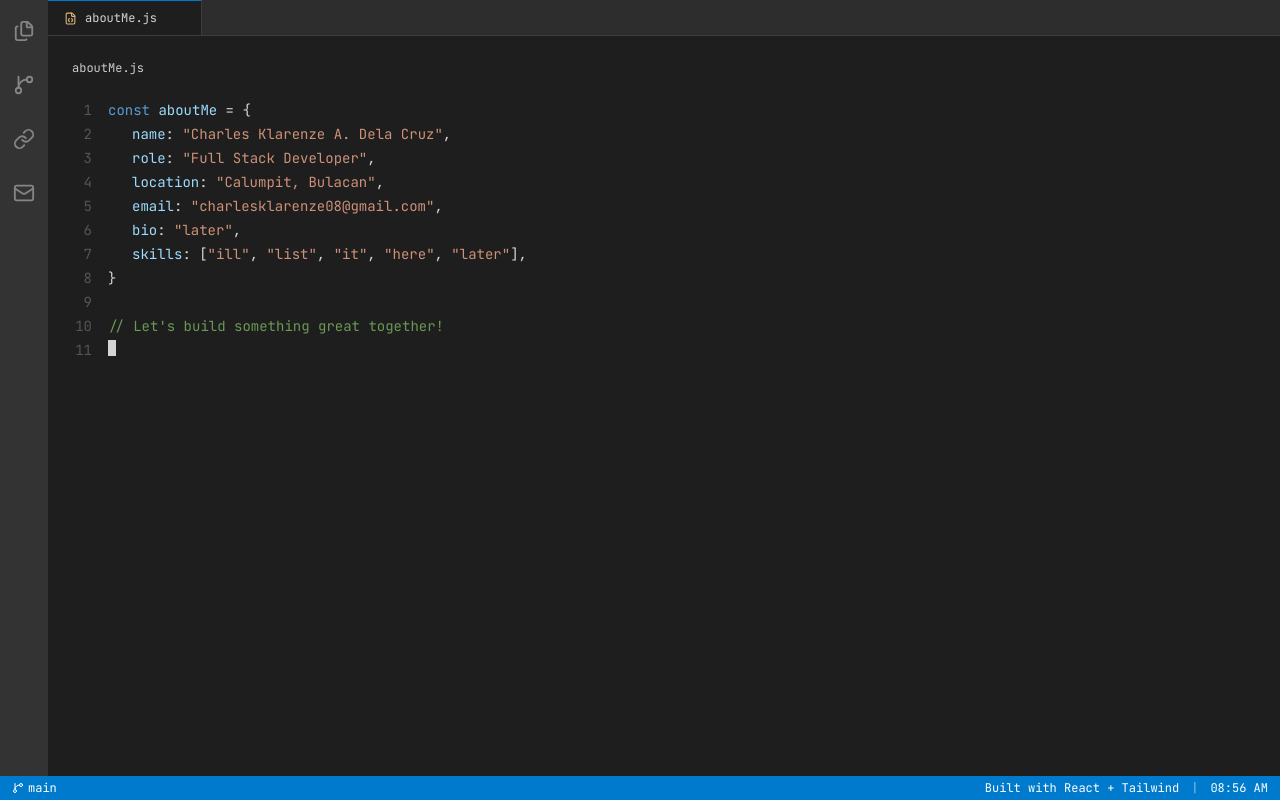
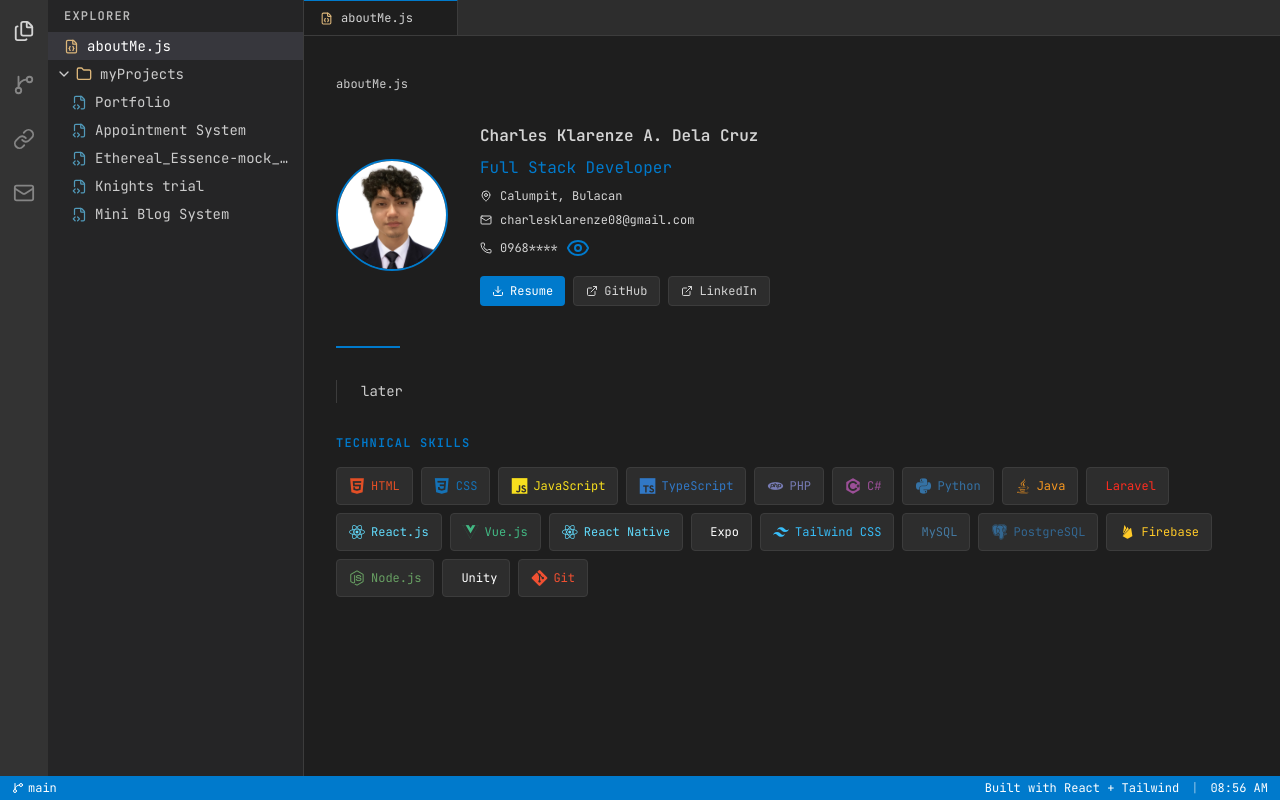
Before and after one commit to Klarenze0/Portfolio, a React (Vite) app: page / in a window 1280 px wide. Built offline with nearby package versions, Linux system fonts and the light colour scheme.

Commit message:
changed aboutme ui

```diff
--- a/src/App.tsx
+++ b/src/App.tsx
@@ -14,7 +14,7 @@ function App() {
   const [activeProject, setActiveProject] = useState<Project | null>(null);
   const [isAboutMeOpen, setIsAboutMeOpen] = useState(true);
   const [activeTab, setActiveTab] = useState<string | null>(ABOUT_ME_TAB);
-  const [isExplorerOpen, setIsExplorerOpen] = useState(false);
+  const [isExplorerOpen, setIsExplorerOpen] = useState(true);
 
   const handleSelectProject = (project: Project) => {
     if (!openProjects.find((p) => p.id === project.id)) {
--- a/src/components/AboutMeEditor.tsx
+++ b/src/components/AboutMeEditor.tsx
@@ -1,153 +1,171 @@
-import { useEffect, useState } from "react";
+import { useState } from "react";
 import { aboutMe } from "../data/projects";
+import { Download, ExternalLink, Eye, EyeOff, Mail, MapPin, Phone } from "lucide-react";
+
+const skills = [
+  { label: "HTML", className: "devicon-html5-plain", color: "#e34f26" },
+  { label: "CSS", className: "devicon-css3-plain", color: "#1572b6" },
+  {
+    label: "JavaScript",
+    className: "devicon-javascript-plain",
+    color: "#f7df1e",
+  },
+  {
+    label: "TypeScript",
+    className: "devicon-typescript-plain",
+    color: "#3178c6",
+  },
+  { label: "PHP", className: "devicon-php-plain", color: "#777bb4" },
+  { label: "C#", className: "devicon-csharp-plain", color: "#9b4f97" },
+  { label: "Python", className: "devicon-python-plain", color: "#3572a5" },
+  { label: "Java", className: "devicon-java-plain", color: "#f89820" },
+  { label: "Laravel", className: "devicon-laravel-original", color: "#ff2d20" },
+  { label: "React.js", className: "devicon-react-original", color: "#61dafb" },
+  { label: "Vue.js", className: "devicon-vuejs-plain", color: "#42b883" },
+  {
+    label: "React Native",
+    className: "devicon-react-original",
+    color: "#61dafb",
+  },
+  { label: "Expo", className: "devicon-expo-original", color: "#ffffff" },
+  {
+    label: "Tailwind CSS",
+    className: "devicon-tailwindcss-plain",
+    color: "#38bdf8",
+  },
+  { label: "MySQL", className: "devicon-mysql-original", color: "#4479a1" },
+  {
+    label: "PostgreSQL",
+    className: "devicon-postgresql-plain",
+    color: "#336791",
+  },
+  { label: "Firebase", className: "devicon-firebase-plain", color: "#ffca28" },
+  { label: "Node.js", className: "devicon-nodejs-plain", color: "#68a063" },
+  { label: "Unity", className: "devicon-unity-plain", color: "#ffffff" },
+  { label: "Git", className: "devicon-git-plain", color: "#f05032" },
+];
 
 export default function AboutMeEditor() {
-  const [showCursor, setShowCursor] = useState(true);
+  const [showPhone, setShowPhone] = useState(false);
+  return (
+    <div className="flex-1 bg-[#1e1e1e] overflow-auto">
+      <div className="max-w-3x1 mx-auto px-8 py-10 font-mono">
+        {/* Breadcrumb */}
+        <div className="text-xs text-[#858585] mb-8">
+          <span className="text-[#cccccc]">aboutMe.js</span>
+        </div>
 
-  // Blinking cursor effect
-  useEffect(() => {
-    const interval = setInterval(() => {
-      setShowCursor((prev) => !prev);
-    }, 500);
-    return () => clearInterval(interval);
-  }, []);
+        {/* Profile Section */}
+        <div className="flex flex-col sm:flex-row items-center gap-8 mb-10">
+          {/* Photo */}
+          <div className="shrink-0">
+            <img
+              src={aboutMe.photo}
+              alt={aboutMe.name}
+              className="w-28 h-28 rounded-full object-cover border-2 border-[#007acc]"
+            />
+          </div>
 
-  const lines = [
-    {
-      number: 1,
-      content: (
-        <span>
-          <span className="text-[#569cd6]">const </span>
-          <span className="text-[#9cdcfe]">aboutMe</span>
-          <span className="text-[#d4d4d4]"> = {"{"}</span>
-        </span>
-      ),
-    },
-    {
-      number: 2,
-      content: (
-        <span className="ml-6">
-          <span className="text-[#9cdcfe]">name</span>
-          <span className="text-[#d4d4d4]">: </span>
-          <span className="text-[#ce9178]">"{aboutMe.name}"</span>
-          <span className="text-[#d4d4d4]">,</span>
-        </span>
-      ),
-    },
-    {
-      number: 3,
-      content: (
-        <span className="ml-6">
-          <span className="text-[#9cdcfe]">role</span>
-          <span className="text-[#d4d4d4]">: </span>
-          <span className="text-[#ce9178]">"{aboutMe.role}"</span>
-          <span className="text-[#d4d4d4]">,</span>
-        </span>
-      ),
-    },
-    {
-      number: 4,
-      content: (
-        <span className="ml-6">
-          <span className="text-[#9cdcfe]">location</span>
-          <span className="text-[#d4d4d4]">: </span>
-          <span className="text-[#ce9178]">"{aboutMe.location}"</span>
-          <span className="text-[#d4d4d4]">,</span>
-        </span>
-      ),
-    },
-    {
-      number: 5,
-      content: (
-        <span className="ml-6">
-          <span className="text-[#9cdcfe]">email</span>
-          <span className="text-[#d4d4d4]">: </span>
-          <span className="text-[#ce9178]">"{aboutMe.email}"</span>
-          <span className="text-[#d4d4d4]">,</span>
-        </span>
-      ),
-    },
-    {
-      number: 6,
-      content: (
-        <span className="ml-6">
-          <span className="text-[#9cdcfe]">bio</span>
-          <span className="text-[#d4d4d4]">: </span>
-          <span className="text-[#ce9178]">"{aboutMe.bio}"</span>
-          <span className="text-[#d4d4d4]">,</span>
-        </span>
-      ),
-    },
-    {
-      number: 7,
-      content: (
-        <span className="ml-6">
-          <span className="text-[#9cdcfe]">skills</span>
-          <span className="text-[#d4d4d4]">: [</span>
-          {aboutMe.skills.map((skill, i) => (
-            <span key={skill}>
-              <span className="text-[#ce9178]">"{skill}"</span>
-              {i < aboutMe.skills.length - 1 && (
-                <span className="text-[#d4d4d4]">, </span>
-              )}
-            </span>
-          ))}
-          <span className="text-[#d4d4d4]">],</span>
-        </span>
-      ),
-    },
-    {
-      number: 8,
-      content: (
-        <span>
-          <span className="text-[#d4d4d4]">{"}"}</span>
-        </span>
-      ),
-    },
-    { number: 9, content: <span></span> },
-    {
-      number: 10,
-      content: (
-        <span>
-          <span className="text-[#6a9955]">
-            // Let's build something great together!
-          </span>
-        </span>
-      ),
-    },
-  ];
+          {/* Details */}
+          <div className="flex flex-col gap-2">
+            <h1 className="text-2x1 font-bold text-[#d4d4d4]">
+              {aboutMe.name}
+            </h1>
+            <p className="text-[#007acc]">{aboutMe.role}</p>
 
-  return (
-    <div className="flex-1 bg-[#1e1e1e] overflow-auto p-6 font-mono">
-      {/* Breadcrumb */}
-      <div className="text-xs text-[#858585] mb-6">
-        <span className="text-[#cccccc]">aboutMe.js</span>
-      </div>
+            <div className="flex items-center gap-2 text-xs">
+              <MapPin size={12} />
+              <span>{aboutMe.location}</span>
+            </div>
 
-      {/* Code lines */}
-      <div className="max-w-2xl">
-        {lines.map((line) => (
-          <div
-            key={line.number}
-            className="flex gap-4 mb-1 text-sm hover:bg-[#2a2d2e] rounded transition-colors duration-100"
-          >
-            <span className="text-[#555555] select-none w-5 text-right shrink-0">
-              {line.number}
-            </span>
-            <span>{line.content}</span>
+            <div className="flex items-center gap-2 text-xs">
+              <Mail size={12} />
+              <a
+                href={`mailto:${aboutMe.email}`}
+                className="hover:text-[#d4d4d4] transition-colors"
+              >
+                {aboutMe.email}
+              </a>
+            </div>
+
+            <div className="flex items-center gap-2 text-xs">
+              <Phone size={12} />
+
+              <span>
+                {showPhone
+                  ? aboutMe.phonenum
+                  : `${aboutMe.phonenum.slice(0, 4)}****`}
+              </span>
+
+              <button
+                onClick={() => setShowPhone((prev) => !prev)}
+                className="text-[#007acc] hover:underline"
+              >
+                {showPhone ? <EyeOff/> : <Eye/>}
+              </button>
+            </div>
+
+            {/* Buttons */}
+            <div className="flex gap-2 mt-2">
+              <a
+                href={aboutMe.resumeUrl}
+                target="_blank"
+                rel="noopener noreferrer"
+                className="flex items-center gap-1.5 px-3 py-1.5 bg-[#007acc] hover:bg-[#006bb3]
+                text-white text-xs rounded transition-colors duration-200"
+              >
+                <Download size={12} />
+                Resume
+              </a>
+              <a
+                href={aboutMe.github}
+                target="_blank"
+                rel="noopener noreferrer"
+                className="flex items-center gap-1.5 px-3 py-1.5 bg-[#2d2d2d] hover:bg-[#3c3c3c] text-[#d4d4d4] text-xs rounded border border-[#3c3c3c] hover:border-[#007acc] transition-colors duration-200"
+              >
+                <ExternalLink size={12} />
+                GitHub
+              </a>
+
+              <a
+                href={aboutMe.linkedin}
+                target="_blank"
+                rel="noopener noreferrer"
+                className="flex items-center gap-1.5 px-3 py-1.5 bg-[#2d2d2d] hover:bg-[#3c3c3c] text-[#d4d4d4] text-xs rounded border border-[#3c3c3c] hover:border-[#007acc] transition-colors duration-200"
+              >
+                <ExternalLink size={12} />
+                LinkedIn
+              </a>
+            </div>
           </div>
-        ))}
+        </div>
 
-        {/* Blinking cursor line */}
-        <div className="flex gap-4 mb-1 text-sm">
-          <span className="text-[#555555] select-none w-5 text-right shrink-0">
-            11
-          </span>
-          <span
-            className={`w-2 h-4 bg-[#d4d4d4] inline-block transition-opacity duration-100 ${
-              showCursor ? "opacity-100" : "opacity-0"
-            }`}
-          />
+        <div className="w-16 h-0.5 bg-[#007acc] mb-8" />
+
+        {/* Bio */}
+        <div className="mb-8">
+          <p className="text-[#cccccc] text-sm leading-relaxed pl-6 border-l border-[#3c3c3c]">
+            {aboutMe.bio}
+          </p>
+        </div>
+
+        {/* Skills */}
+        <div>
+          <div className="text-xs font-bold text-[#007acc] uppercase tracking-widest mb-4">
+            Technical Skills
+          </div>
+          <div className="flex flex-wrap gap-2">
+            {skills.map((skill) => (
+              <span
+                key={skill.label}
+                className="flex items-center gap-1.5 px-3 py-1.5 bg-[#2d2d2d] text-xs rounded border border-[#3c3c3c] hover:border-[#555555] transition-colors duration-200"
+                style={{ color: skill.color }}
+              >
+                <i className={`${skill.className} text-base`} />
+                {skill.label}
+              </span>
+            ))}
+          </div>
         </div>
       </div>
     </div>
--- a/src/components/Explorer.tsx
+++ b/src/components/Explorer.tsx
@@ -61,12 +61,12 @@ export default function Explorer({
                 onClick={() => onSelectProject(project)}
                 className={`
                   flex items-center gap-2 px-2 py-1 cursor-pointer text-sm
-                  hover:bg-[#2a2d2e] transition-colors duration-150
+                  hover:bg-[#2a2d2e] transition-colors duration-150 overflow-hidden
                   ${activeProjectId === project.id ? "bg-[#37373d] text-white" : "text-[#cccccc]"}
                 `}
               >
                 <FileCode2 size={15} className="text-[#519aba]" />
-                <span>{project.name}</span>
+                <span className="truncate max-w-[100px] sm:max-w-[150px] lg:max-w-[200px]">{project.name}</span>
               </div>
             ))}
           </div>
--- a/src/data/projects.ts
+++ b/src/data/projects.ts
@@ -82,6 +82,9 @@ export type AboutMe = {
   linkedin: string;
   bio: string;
   skills: string[];
+  resumeUrl: string,
+  photo: string,
+  phonenum: string,
 };
 
 export const aboutMe: AboutMe = {
@@ -93,4 +96,7 @@ export const aboutMe: AboutMe = {
   linkedin: "https://www.linkedin.com/in/charles-klarenze-dela-cruz-464a1a39b/",
   bio: "later",
   skills: ["ill", "list", "it", "here", "later"],
+  resumeUrl: '#',
+  photo: '/src/assets/me.png',
+  phonenum: '09684265172'
 };
```
Also changed, not shown: src/assets/me.png (added).
